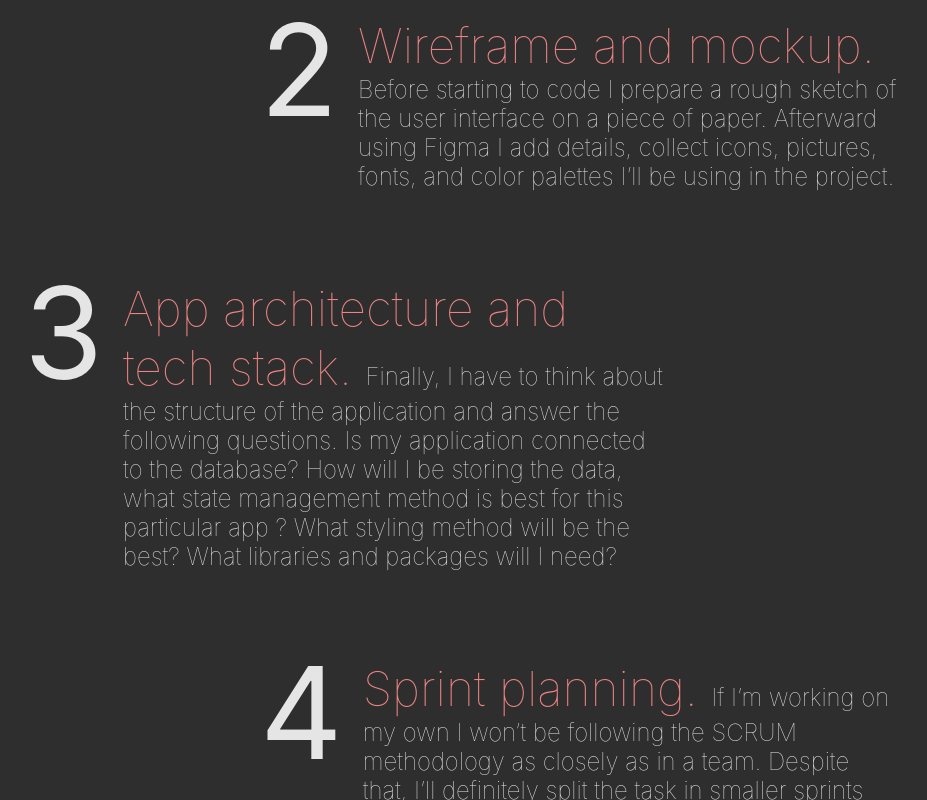
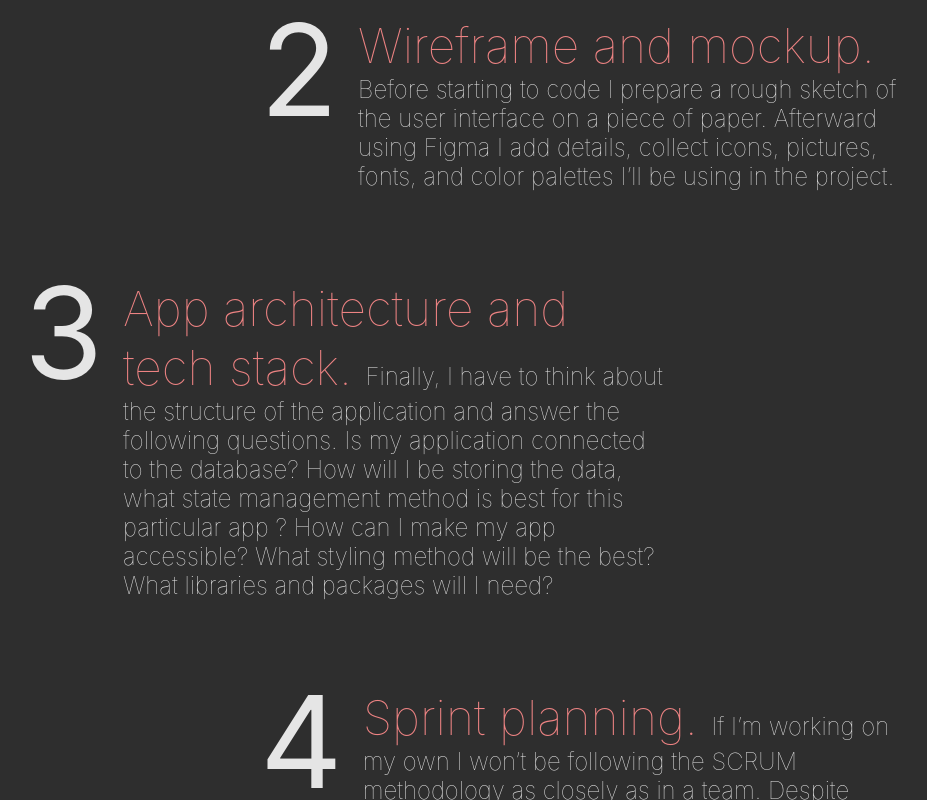
Before and after one commit to maja0000/process-page, a React (Create React App) app: page / in a window 1280 px wide. Shown: the part 420-1220 px from the top of the page, without its empty margins (178-1105 px from the left). Built offline with nearby package versions, Linux system fonts and the light colour scheme.

Commit message:
accessibility

```diff
--- a/src/App.js
+++ b/src/App.js
@@ -64,8 +64,9 @@ function App() {
               Finally, I have to think about the structure of the application
               and answer the following questions. Is my application connected to
               the database? How will I be storing the data, what state
-              management method is best for this particular app ? What styling
-              method will be the best? What libraries and packages will I need?
+              management method is best for this particular app ? How can I make
+              my app accessible? What styling method will be the best? What
+              libraries and packages will I need?
               <br />
             </p>
           </div>
```
